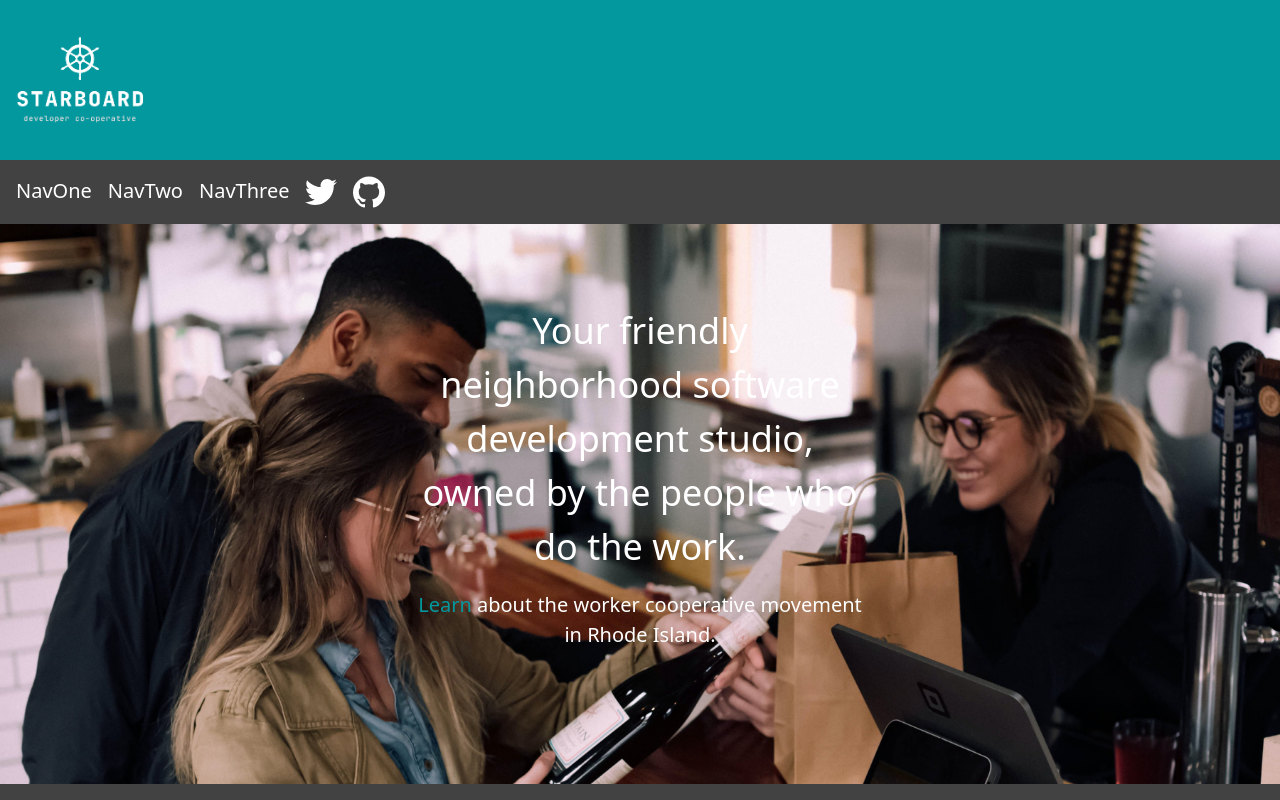
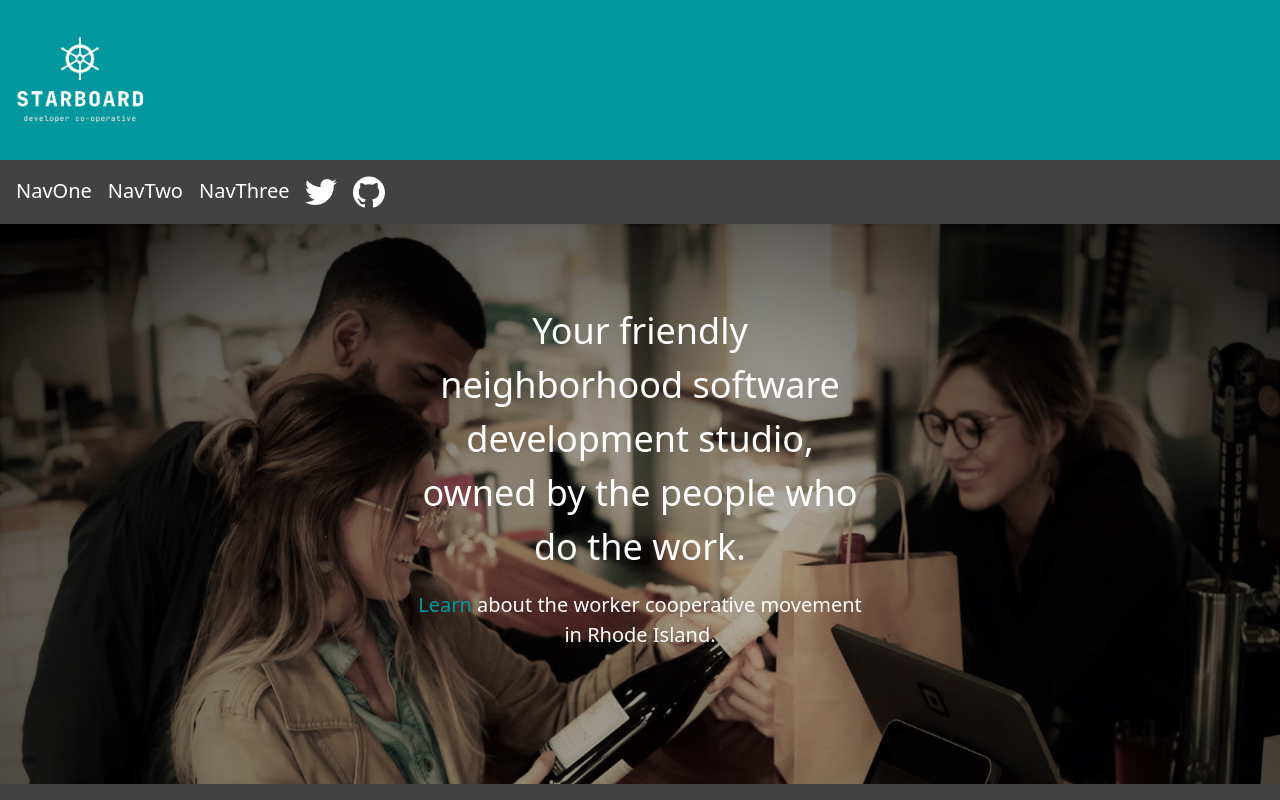
Before and after one commit to starboardcoop/starboardcoop, a Next.js app: page / in a window 1280 px wide. Shown: the top 800 px of the page. Built offline with nearby package versions, Linux system fonts and the light colour scheme.

Commit message:
Edit hero image for legibility

```diff
--- a/tailwind.config.js
+++ b/tailwind.config.js
@@ -5,7 +5,7 @@ module.exports = {
       white: '#ffffff',
       primary: {
         light: '#03989e',
-        dark: '#709fa1'
+        dark: '#29797a'
       },
       gray: {
         light: '#a6a6a6',
@@ -14,7 +14,7 @@ module.exports = {
     },
     extend: {
       backgroundImage: theme => ({
-        'cashier': "url('/cashier.jpg')"
+        'cashier': "url('/cashier-2.jpg')"
       }),
       height: theme => ({
         '70': '70vh'
```
Also changed, not shown: public/cashier-2.jpg (added).
